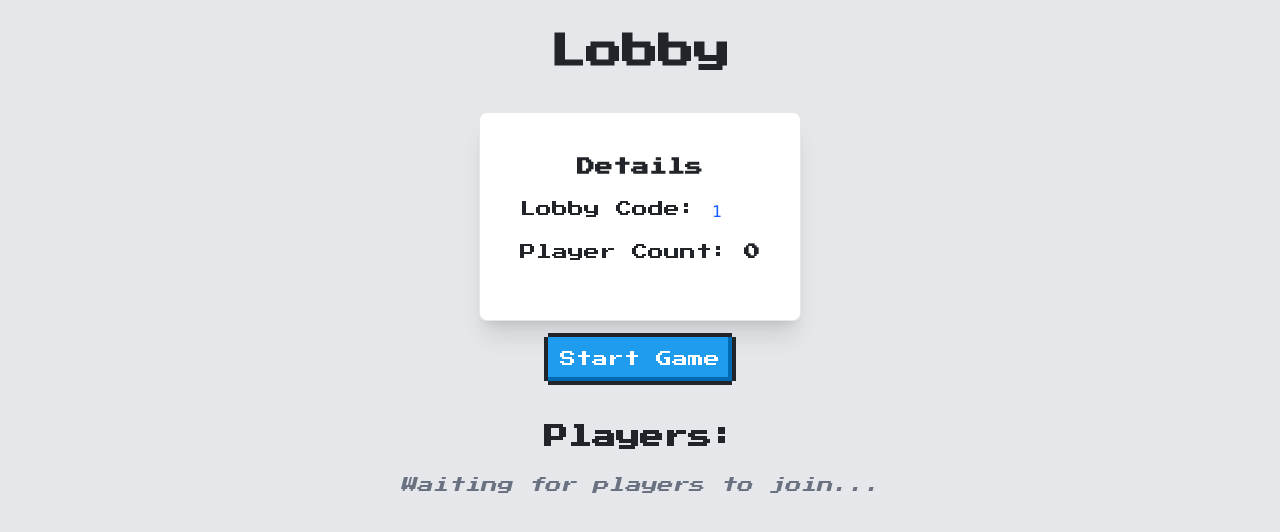
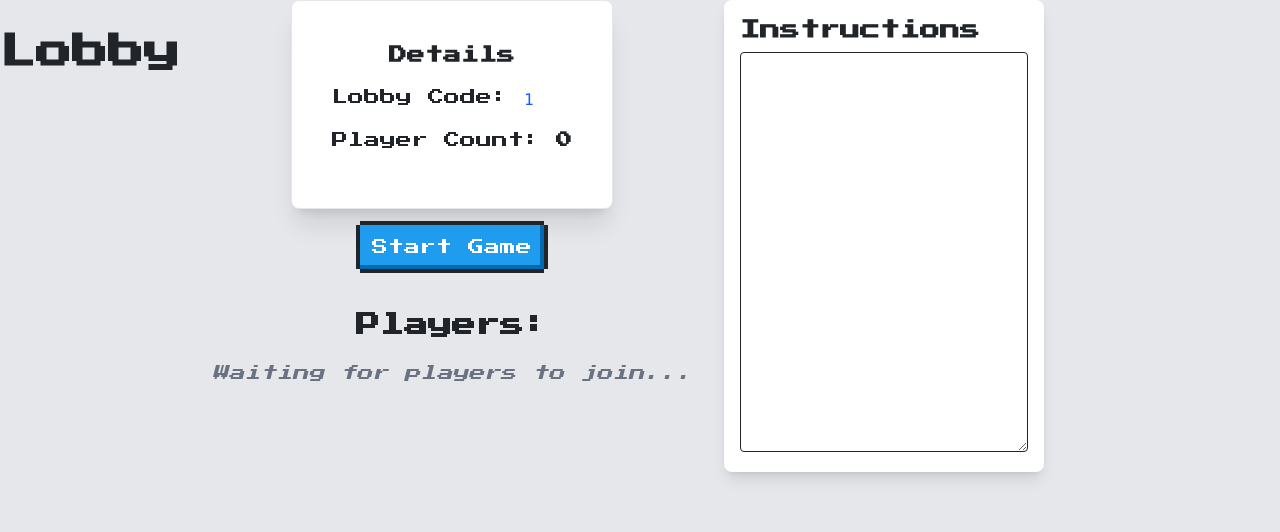
Before and after one commit to Sebastian-Heffernan/HackathonCards, a SvelteKit app in the folder frontend/: page /lobby/1 in a window 1280 px wide. Shown: the top 532 px of the page. Built offline with nearby package versions, Linux system fonts and the light colour scheme.

Commit message:
Added instructions box in lobby waiting page

```diff
--- a/frontend/src/routes/lobby/[lobbyId]/+page.svelte
+++ b/frontend/src/routes/lobby/[lobbyId]/+page.svelte
@@ -1,7 +1,7 @@
 <script lang="ts">
   import { onMount } from "svelte";
   import { page } from "$app/state";
-  import { goto } from "$app/navigation"
+  import { goto } from "$app/navigation";
 
   type Player = {
     id: string;
@@ -12,7 +12,7 @@
   let gameState = $state({
     actions: [],
     cards: [],
-    masked_cards: []
+    masked_cards: [],
   });
 
   let lobbyCode = $state(page.params.lobbyId || "");
@@ -63,9 +63,11 @@
     socket = new WebSocket(`ws://localhost:8000/ws/${gameId}/${playerId}`);
 
     socket.onopen = () => {
-      socket?.send(JSON.stringify({
-        type: "JOIN_GAME"
-      }));
+      socket?.send(
+        JSON.stringify({
+          type: "JOIN_GAME",
+        }),
+      );
     };
 
     socket.onmessage = (ev) => {
@@ -85,7 +87,7 @@
           return {
             id,
             name: player.name,
-            connected: player.connected ?? true
+            connected: player.connected ?? true,
           };
         });
       }
@@ -97,9 +99,18 @@
       }
 
       if (message.type === "START_GAME") {
-        sessionStorage.setItem("initialPlayerState", JSON.stringify(message.playerState));
-        sessionStorage.setItem("initialGameVars", JSON.stringify(message.gameVars ?? {}));
-        sessionStorage.setItem("initialPlayerNames", JSON.stringify(message.playerNames ?? []));
+        sessionStorage.setItem(
+          "initialPlayerState",
+          JSON.stringify(message.playerState),
+        );
+        sessionStorage.setItem(
+          "initialGameVars",
+          JSON.stringify(message.gameVars ?? {}),
+        );
+        sessionStorage.setItem(
+          "initialPlayerNames",
+          JSON.stringify(message.playerNames ?? []),
+        );
 
         goto(`/game/${gameId}`);
       }
@@ -107,21 +118,28 @@
   }
 
   function startGame() {
-    socket?.send(JSON.stringify({
-      type: "START_GAME"
-    }));
+    socket?.send(
+      JSON.stringify({
+        type: "START_GAME",
+      }),
+    );
   }
 </script>
 
-
-<main class="flex items-center justify-center min-h-screen w-screen bg-gray-200">
-    <div class="flex flex-col items-center">
+<main
+  class="flex items-center justify-center min-h-screen w-screen bg-gray-200"
+>
+  <div class="flex flex-row gap-8 items-start">
     <h1 class="text-4xl font-extrabold mb-6 py-8">Lobby</h1>
 
+    <!-- Left Side -->
+    <div class="flex flex-col items-center">
       <!-- Details Card: Now dynamic -->
       <div class="p-10 bg-white shadow-xl rounded-lg border border-gray-200">
         <p class="font-extrabold text-lg mb-2 text-center">Details</p>
-            <p>Lobby Code: <span class="font-mono text-blue-600">{lobbyCode}</span></p>
+        <p>
+          Lobby Code: <span class="font-mono text-blue-600">{lobbyCode}</span>
+        </p>
         <p>Player Count: <span class="font-bold">{players.length}</span></p>
       </div>
 
@@ -139,9 +157,10 @@
       <div class="py-3">
         <h1 class="text-2xl font-extrabold py-3 text-center">Players:</h1>
         <div class="grid grid-cols-2 md:grid-cols-3 lg:grid-cols-4 gap-4">
-
           {#each players as player, index}
-                    <p class="bg-white border border-gray-200 rounded-lg p-4 shadow-sm text-center font-semibold hover:border-blue-500 transition-colors">
+            <p
+              class="bg-white border border-gray-200 rounded-lg p-4 shadow-sm text-center font-semibold hover:border-blue-500 transition-colors"
+            >
               {#if index === 0}
                 <i class="nes-icon coin is-small"></i>
                 HOST:
@@ -152,18 +171,27 @@
               {/if}
             </p>
           {:else}
-                    <p class="col-span-full text-gray-500 italic">Waiting for players to join...</p>
+            <p class="col-span-full text-gray-500 italic">
+              Waiting for players to join...
+            </p>
           {/each}
-
         </div>
       </div>
     </div>
+    <!-- RIGHT SIDE -->
+    <div class="w-[320px] bg-white shadow-lg rounded-lg p-4">
+      <h2 class="text-xl font-bold mb-3">Instructions</h2>
+      <textarea
+        class="w-full h-[400px] border rounded p-2 text-sm resize-none"
+        readonly
+      ></textarea>
+    </div>
     {#if showErrorPopup}
-      <div class="fixed inset-0 bg-black/50 flex items-center justify-center z-50">
+      <div
+        class="fixed inset-0 bg-black/50 flex items-center justify-center z-50"
+      >
         <div class="bg-white rounded-lg shadow-lg max-w-lg w-[90vw] p-6">
-          <h2 class="text-xl font-bold mb-3 text-red-600">
-            Setup Error
-          </h2>
+          <h2 class="text-xl font-bold mb-3 text-red-600">Setup Error</h2>
 
           <p class="mb-6 whitespace-pre-wrap">
             {errorMessage}
@@ -180,4 +208,5 @@
         </div>
       </div>
     {/if}
+  </div>
 </main>
```
Lines whose indentation alone changed are shown as unchanged.
